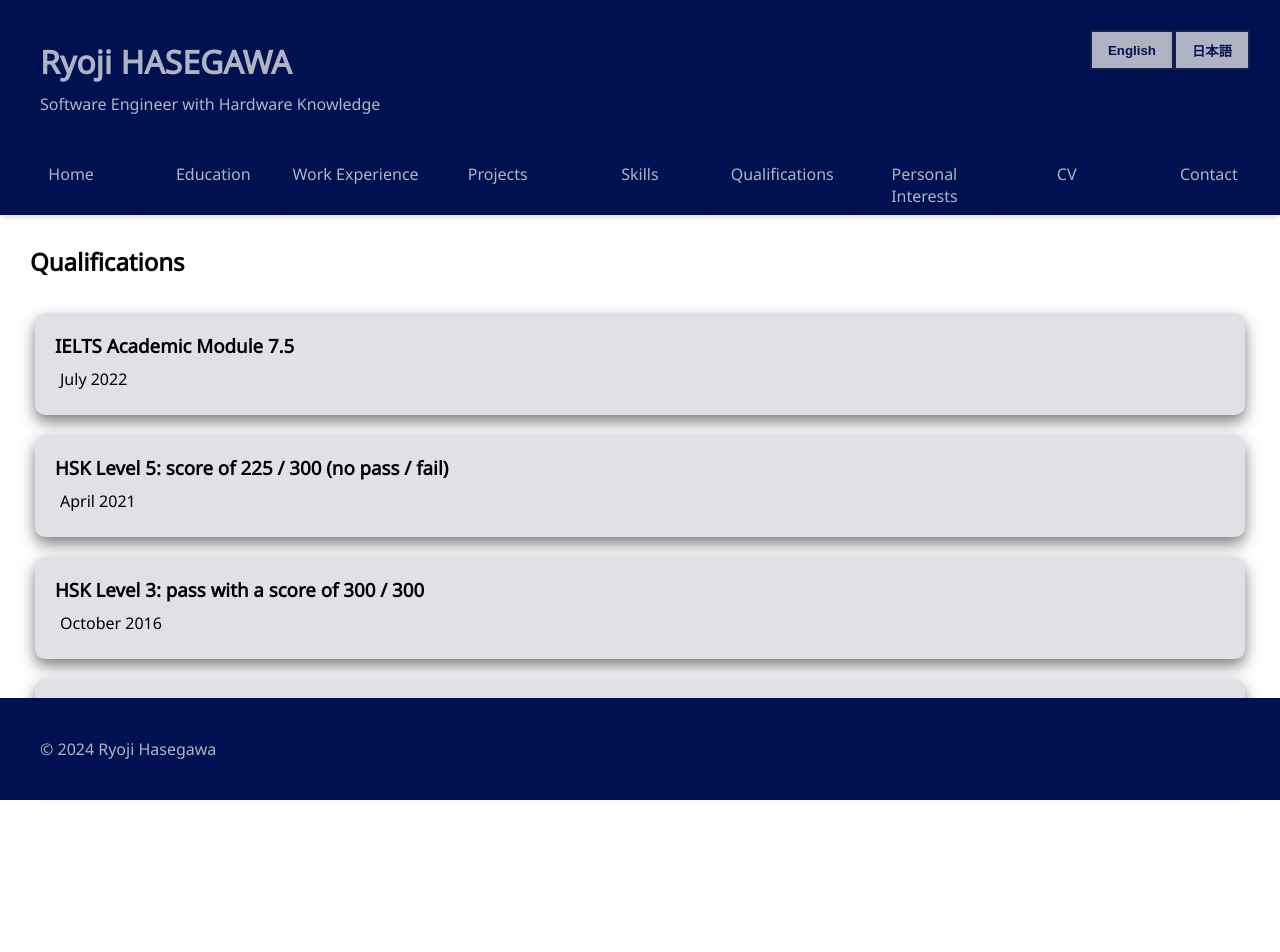
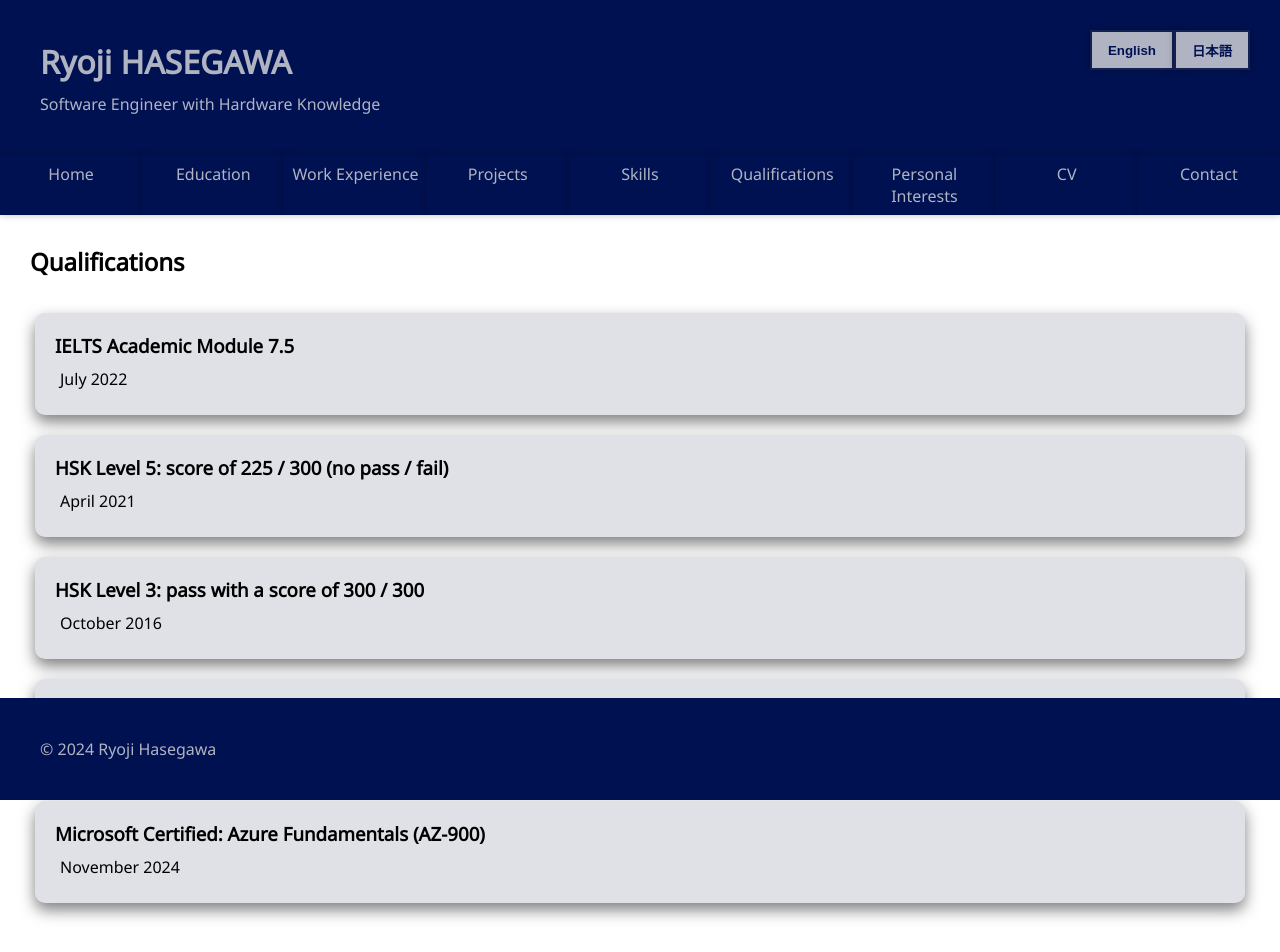
Before and after one commit to ryohassay/ryohassay.github.io, a React (Vite) app: page /1/qualification in a window 1280 px wide. Shown: the top 952 px of the page. Before the commit the page ends 921 px from the top, so only its background shows below. Built offline with nearby package versions, Linux system fonts and the light colour scheme.

Commit message:
Add AZ-900

```diff
--- a/src/i18n/en.json
+++ b/src/i18n/en.json
@@ -111,7 +111,8 @@
             {"title": "IELTS Academic Module 7.5"},
             {"title": "HSK Level 5: score of 225 / 300 (no pass / fail)"},
             {"title": "HSK Level 3: pass with a score of 300 / 300"},
-            {"title": "HackerRank 4 Stars on the C++ Badge"}
+            {"title": "HackerRank 4 Stars on the C++ Badge"},
+            {"title": "Microsoft Certified: Azure Fundamentals (AZ-900)"}
         ]
     },
 
--- a/src/i18n/ja.json
+++ b/src/i18n/ja.json
@@ -111,7 +111,8 @@
             {"title": "IELTS Academic Module 7.5"},
             {"title": "HSK5級: 300点中225点（合否判定なし）"},
             {"title": "HSK3級: 300点満点合格"},
-            {"title": "HackerRank C++ Badge 4つ星"}
+            {"title": "HackerRank C++ Badge 4つ星"},
+            {"title": "Microsoft Certified: Azure Fundamentals (AZ-900)"}
         ]
     },
 
--- a/src/pages/QualificationPage.tsx
+++ b/src/pages/QualificationPage.tsx
@@ -35,6 +35,11 @@ const QualificationPage = ({ pagesJson }: PageIndexType) => {
                     titleText={t("qualificationPage.cards.3.title")}
                     time={new Date('2022-6-17')}
                 />
+
+                <QualificationCard
+                    titleText={t("qualificationPage.cards.4.title")}
+                    time={new Date('2024-11-21')}
+                />
             </div>
             <Footer />
         </div>
```
